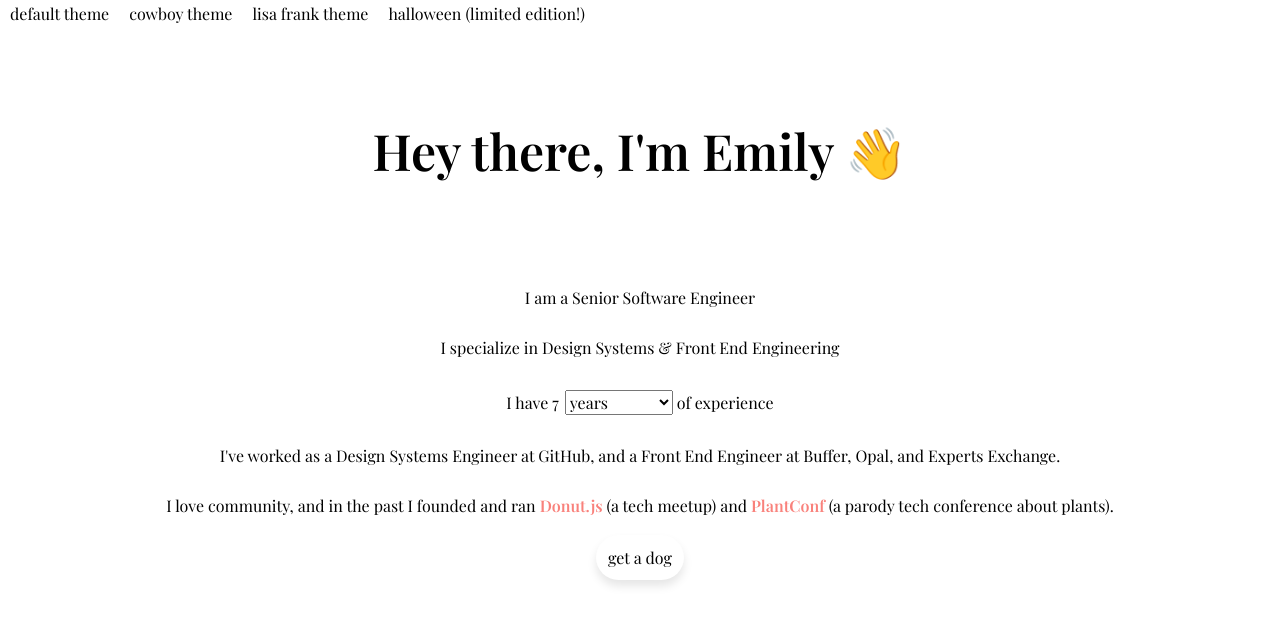
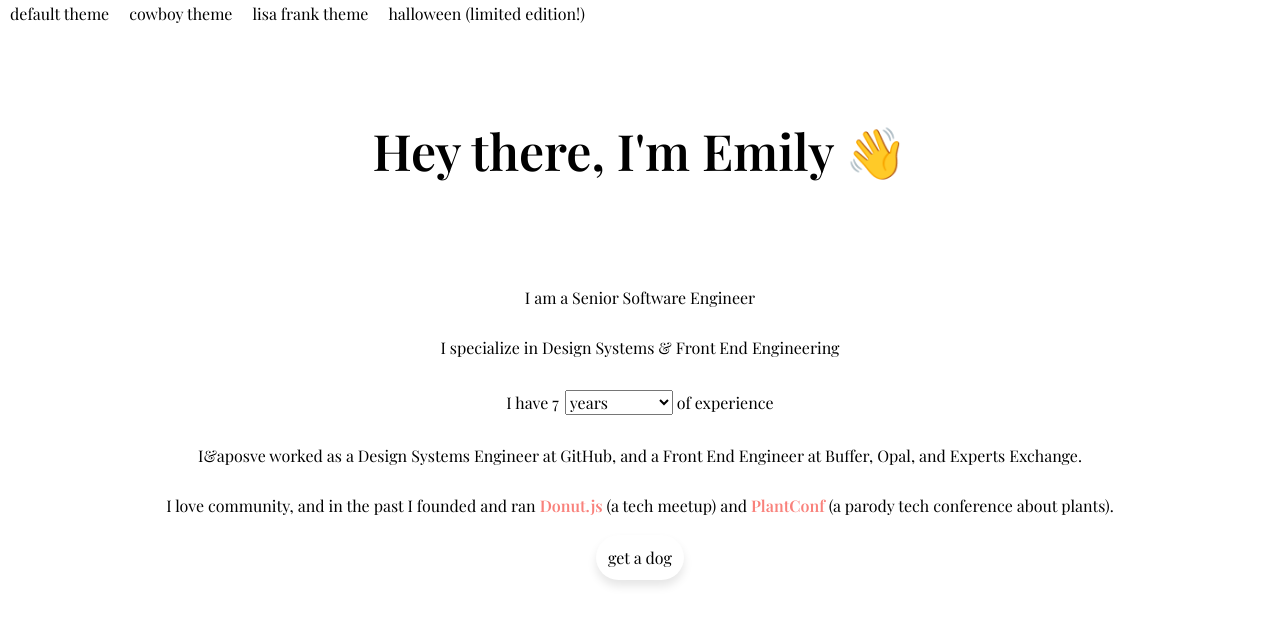
Before and after one commit to emplums/emily-plummer, a Next.js app: page / in a window 1280 px wide. Shown: the top 624 px of the page. Built offline with nearby package versions, Linux system fonts and the light colour scheme; a web font is replaced by a local one.

Commit message:
Update Blurb.jsx

```diff
--- a/pages/components/Blurb.jsx
+++ b/pages/components/Blurb.jsx
@@ -62,7 +62,7 @@ const Blurb = ({themeName}) => {
             <Text>I am a Senior Software Engineer</Text>
             <Text>I specialize in Design Systems & Front End Engineering</Text>
             <Text>I have {getExperience(timeType)} <TimeSelect value={timeType} onChange={handleChange}/> of experience</Text>
-            <Text>I've worked as a Design Systems Engineer at GitHub, and a Front End Engineer at Buffer, Opal, and Experts Exchange.</Text>
+            <Text>I&aposve worked as a Design Systems Engineer at GitHub, and a Front End Engineer at Buffer, Opal, and Experts Exchange.</Text>
             <Text>I love community, and in the past I founded and ran <Link href="https://donutjs.club">Donut.js</Link> (a tech meetup) and <Link href="https://plantconf.com">PlantConf</Link> (a parody tech conference about plants).</Text>
 
             {isHalloween &&
```
